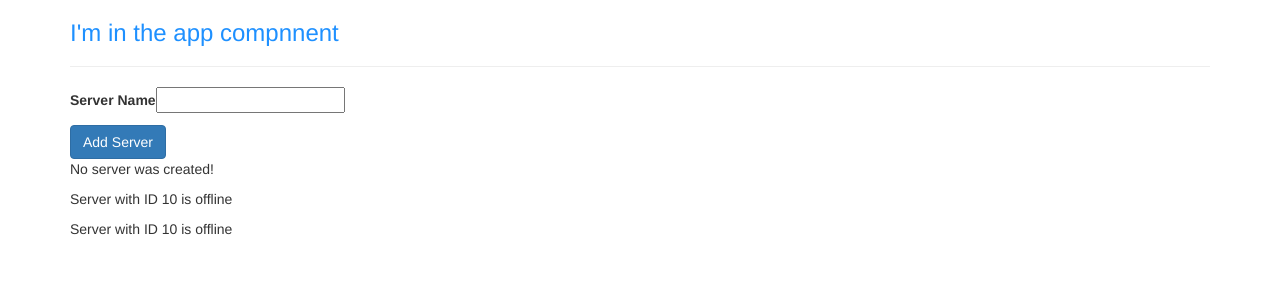
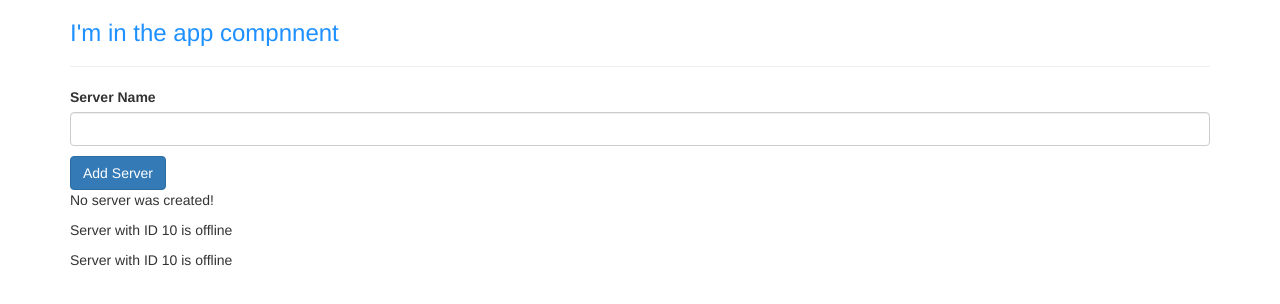
Before and after one commit to TheFirstMe/angular-tutorial, an Angular app: page / in a window 1280 px wide. Shown: the top 304 px of the page. Built offline with nearby package versions, Linux system fonts and the light colour scheme.

Commit message:
typo fix

```diff
--- a/src/app/servers/servers.component.html
+++ b/src/app/servers/servers.component.html
@@ -1,5 +1,5 @@
 <label>Server Name</label>
-<input type="text" class="form-contorl" (input)="onUpdateServerName($event)" />
+<input type="text" class="form-control" (input)="onUpdateServerName($event)" />
 <p>{{ serverName }}</p>
 <button
   class="btn btn-primary"
```
